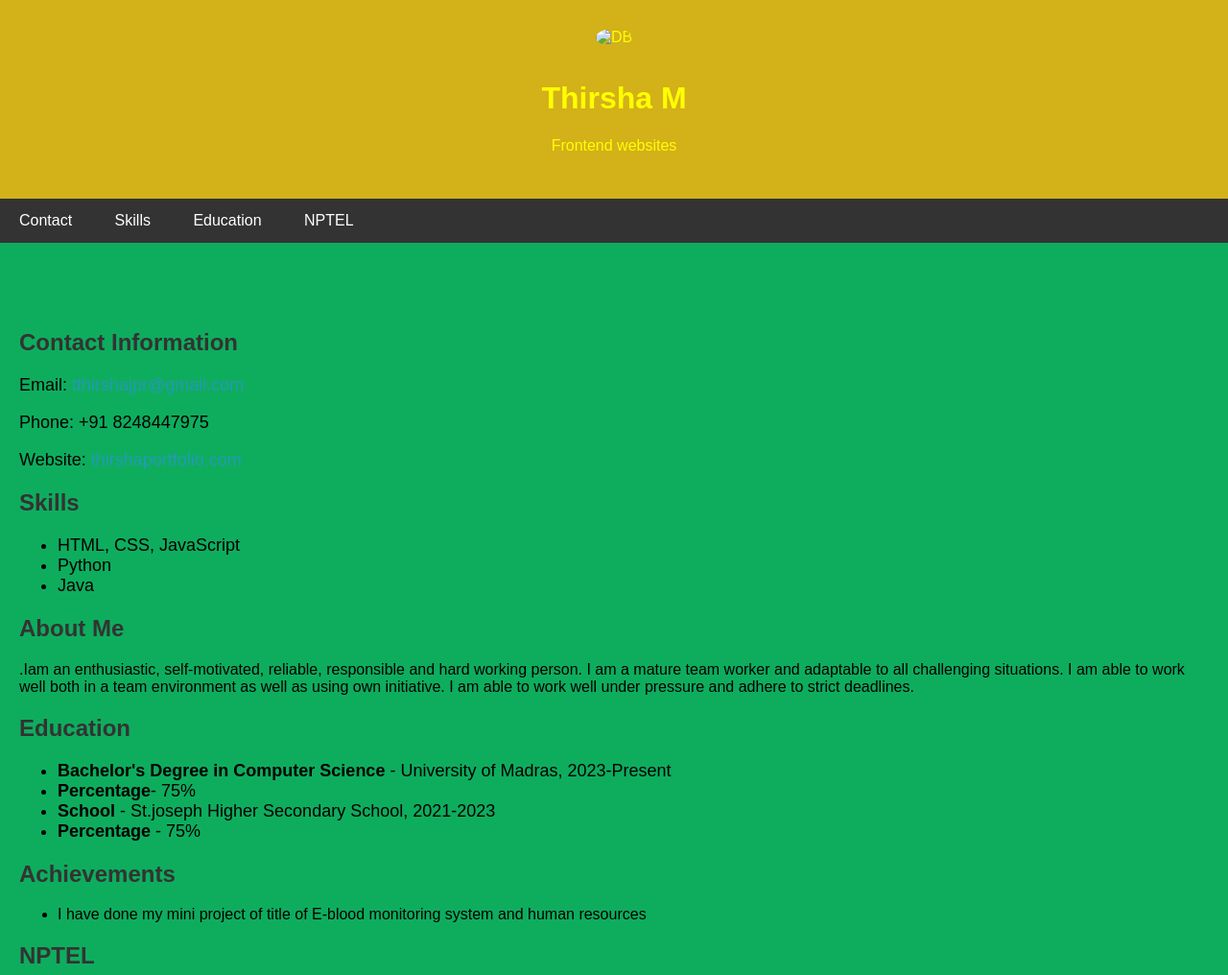
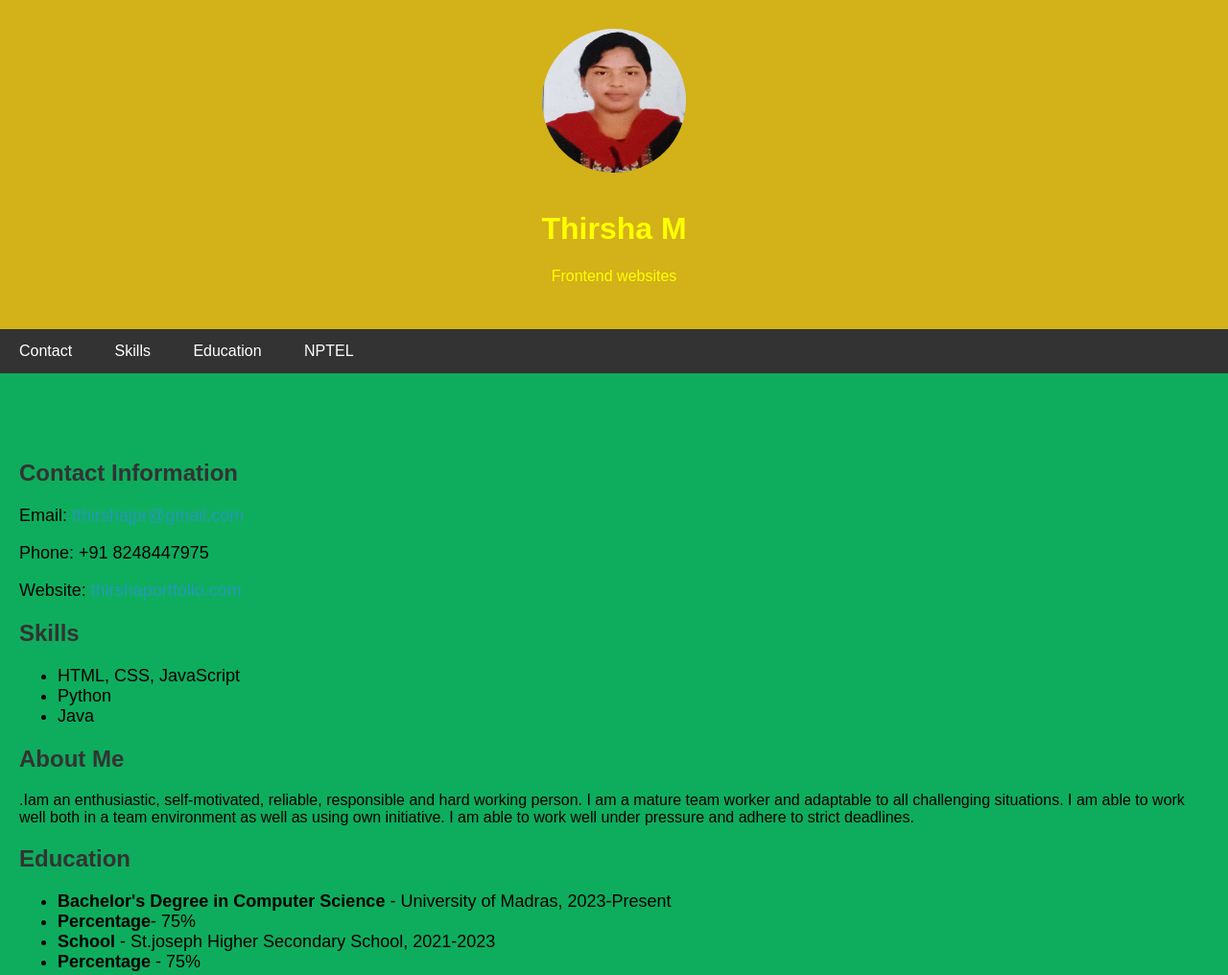
Before and after one commit to thir3sha/naan-mudhalvan, a plain HTML site: page index.html in a window 1280 px wide. Shown: the top 1016 px of the page at 96% size. Drawn offline with Linux system fonts and the light colour scheme.

Commit message:
Update index.html

```diff
--- a/index.html
+++ b/index.html
@@ -98,7 +98,7 @@
 <body>
 
     <header>
-        <img src="21.jpg" alt="DB" />
+        <img src="https://github.com/thir3sha/naan-mudhalvan/blob/main/three%20image.jpg?raw=true" alt="DB" />
         <h1>Thirsha M</h1>
         <p>Frontend websites</p>
     </header>
```
